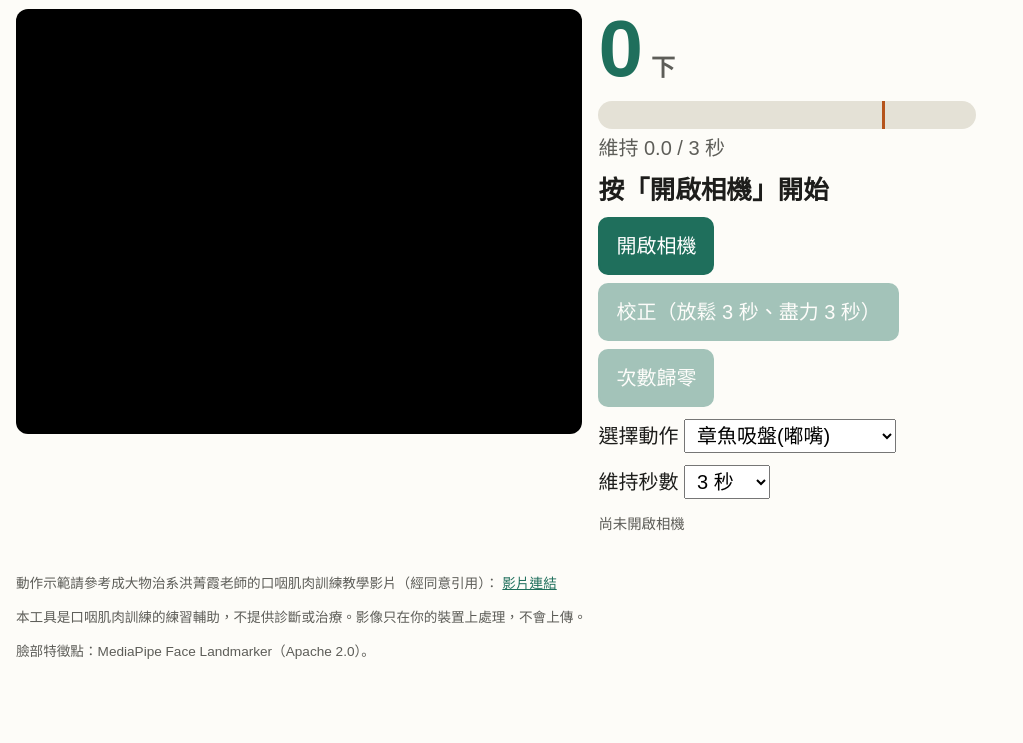
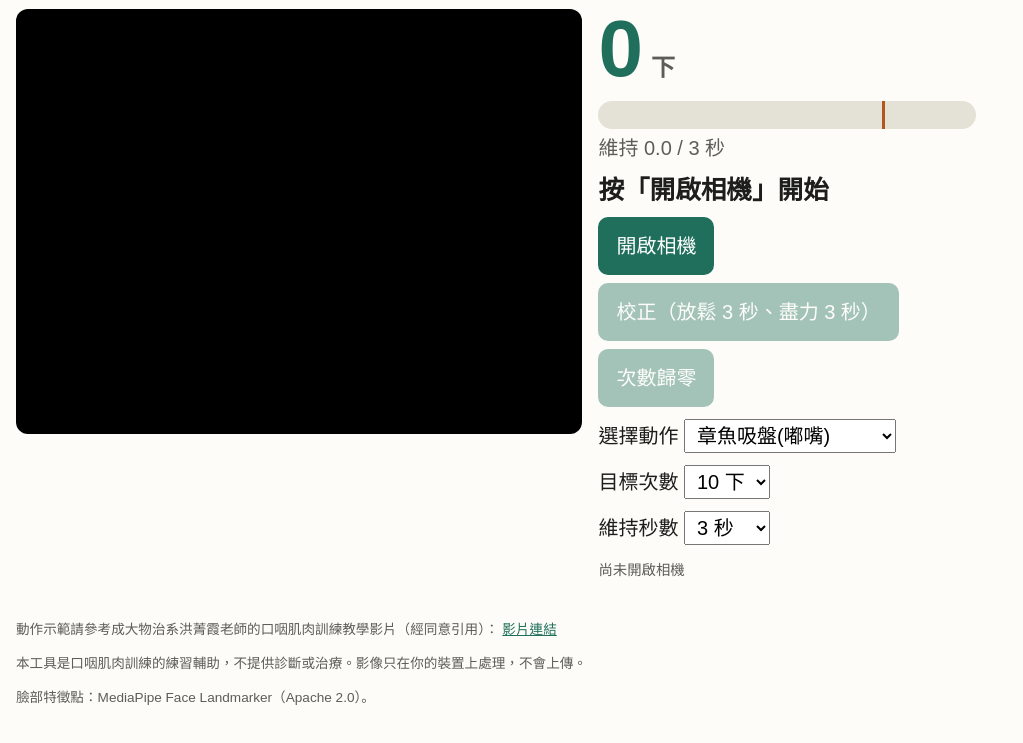
Before and after one commit to f94136067-blip/oral-counter, a plain HTML site: page index.html in a window 1280 px wide. Shown: the part 89-832 px from the top of the page, without its empty margins (0-1023 px from the left). Before the commit the page ends 800 px from the top, so only its background shows below. Drawn offline with Linux system fonts and the light colour scheme.

Commit message:
Add target count selection dropdown to index.html

```diff
--- a/index.html
+++ b/index.html
@@ -44,7 +44,17 @@
        </select>
      </label>
 
-      <label class="setting">維持秒數
+     <!-- 目標次數設定下拉選單 -->
+     <label class="setting">目標次數
+       <select id="targetSel">
+         <option value="5">5 下</option>
+         <option value="10" selected>10 下</option>
+         <option value="15">15 下</option>
+         <option value="20">20 下</option>
+       </select>
+     </label>
+
+     <label class="setting">維持秒數
         <select id="holdSel">
           <option value="2">2 秒</option>
           <option value="3" selected>3 秒</option>
```
